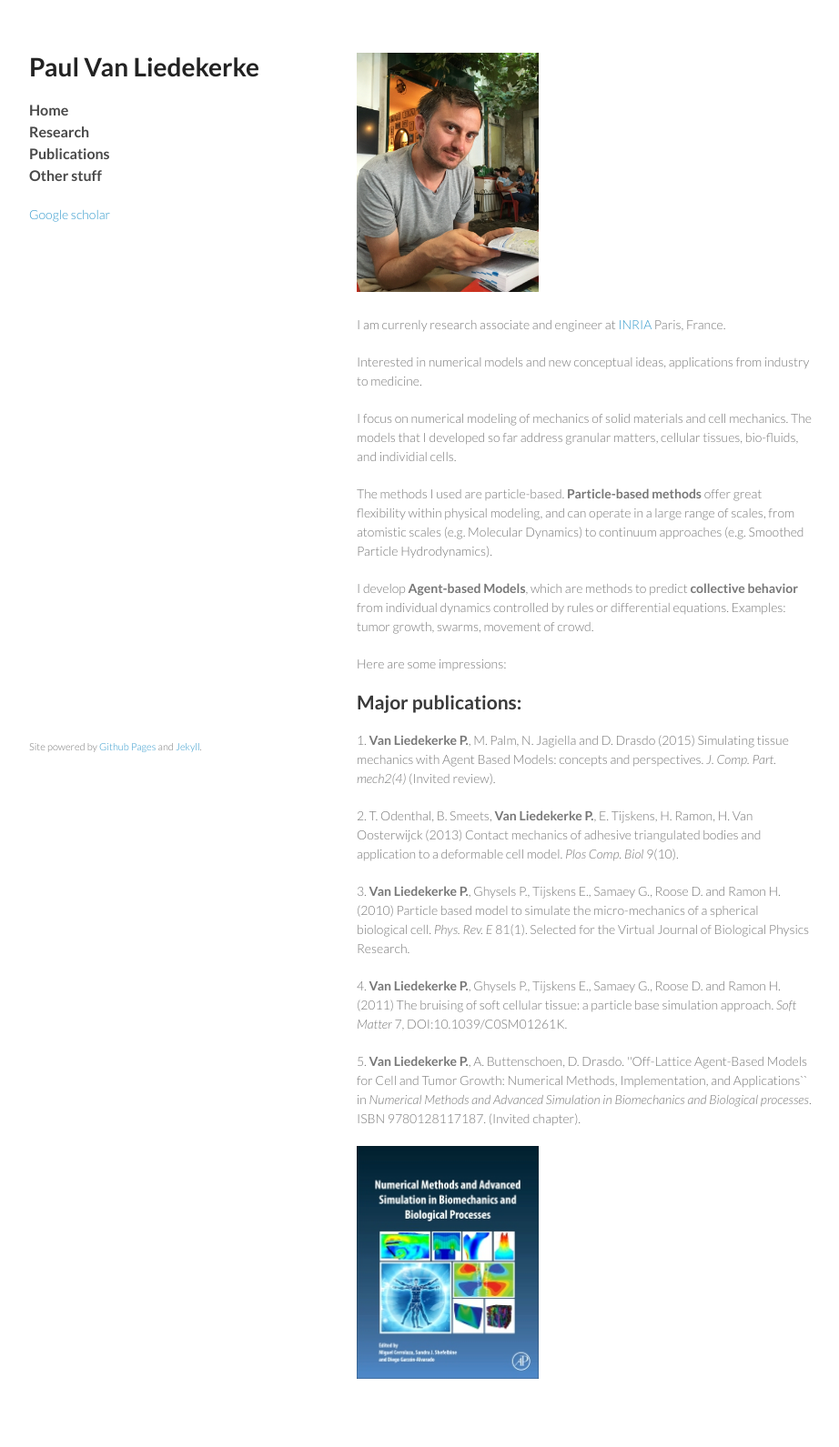
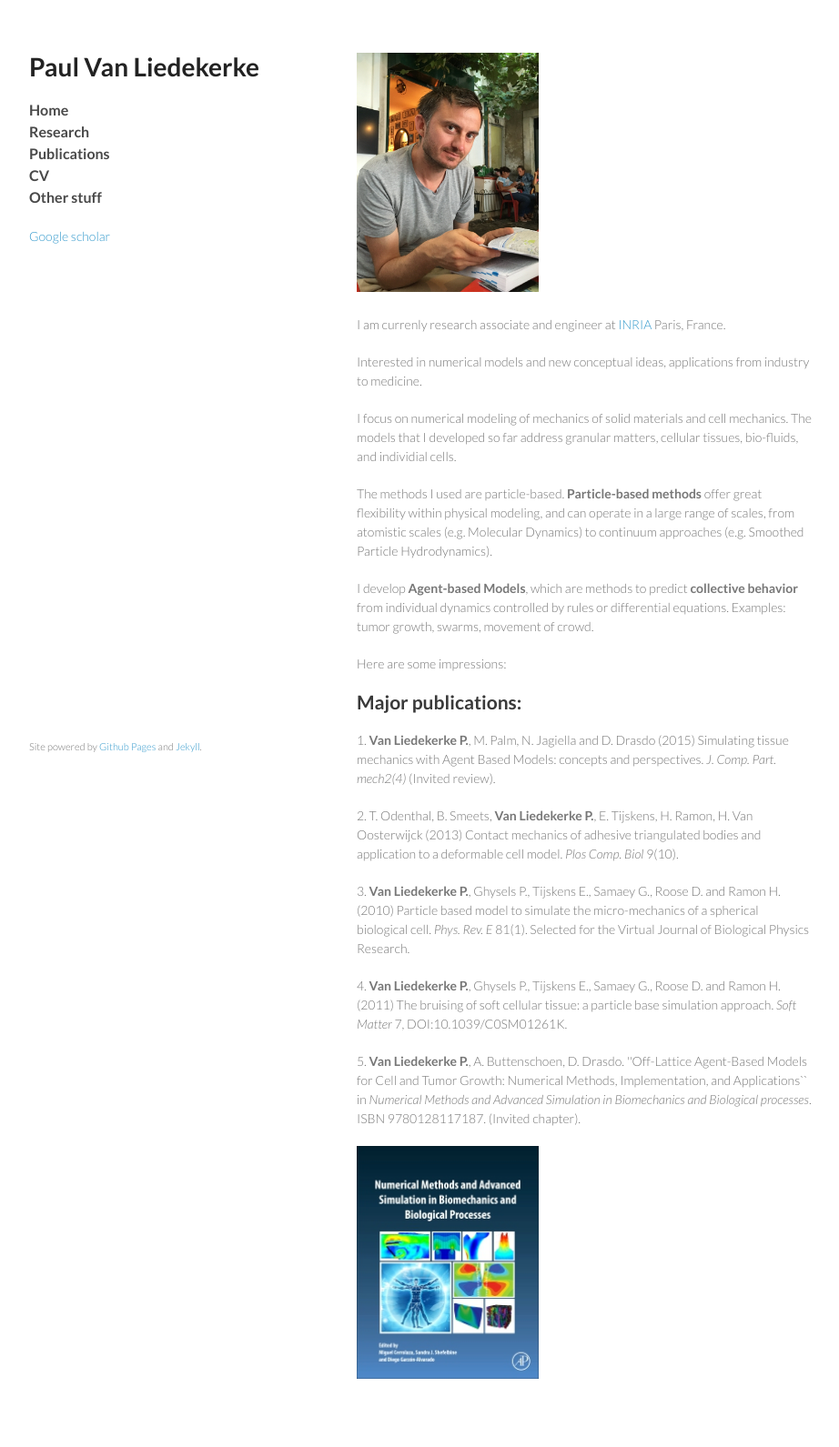
Before and after one commit to paulvanliedekerke/wittgenstein, a Jekyll site: the page index.html, which Jekyll copies as it is, in a window 1280 px wide. Shown: the whole page at 91% size, without its empty margins (178-1100 px from the left). Built offline with Jekyll 4.4.1, drawn with Linux system fonts in a browser that asks for light colours; Markdown is read by kramdown in place of the engine named in the settings.

```diff
--- a/index.html
+++ b/index.html
@@ -21,6 +21,7 @@
           <a href="http://vanliedekerke.com/">Home</a><br>
           <a href="">Research</a> <br>
           <a href="publi/index.htm">Publications</a><br>
+	   <a href="cv.htm">CV</a><br>
           <a href="/">Other stuff</a><br>
         </p>
 
```
